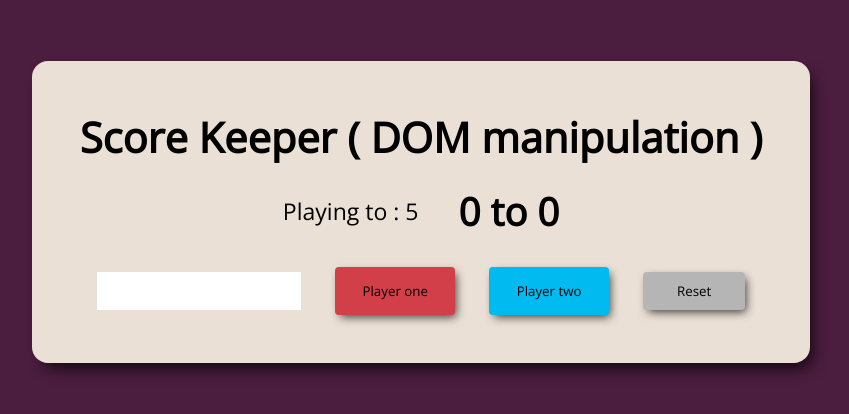
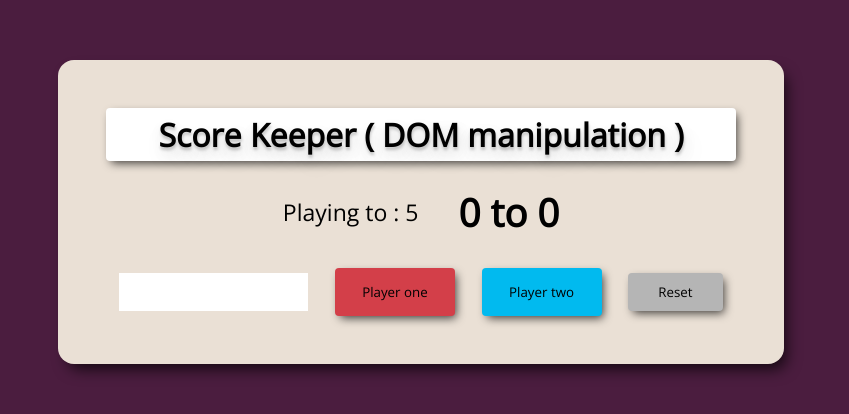
Before and after one commit to kanchi2438/Score-Keeper-Repo, a plain HTML site: page index.html in a window 1280 px wide. Shown: the part 188-602 px from the top of the page, without its empty margins (219-1068 px from the left). Drawn offline with nearby package versions, Linux system fonts and the light colour scheme; a web font is replaced by a local one.

Commit message:
Update scorekeeper.css

```diff
--- a/scorekeeper.css
+++ b/scorekeeper.css
@@ -32,6 +32,25 @@
   font-size: 1.3em;
   text-align: center;
   margin-bottom: 20px;
+}
+
+.title-container {
+  text-align: center;
+  font-size: 1em;
+  font-weight: 100;
+  padding-top: 5px;
+  padding-bottom: 5px;
+  border-radius: 4px;
+  width: 630px;
+  margin: 0px auto 25px auto;
+  color: black;
+  background: #fff;
+  box-sizing: border-box;
+  position: relative;
+  box-shadow: 3px 4px 10px -2px rgba(0, 0, 0, 0.75);
+  text-shadow: 0.5px 3px 3px rgba(0,0,0,0.2),
+                 1px 6px 13px rgba(0,0,0,0.1),
+                 3px 12px 23px rgba(0,0,0,0.1);
 }
 
 .score {
```
